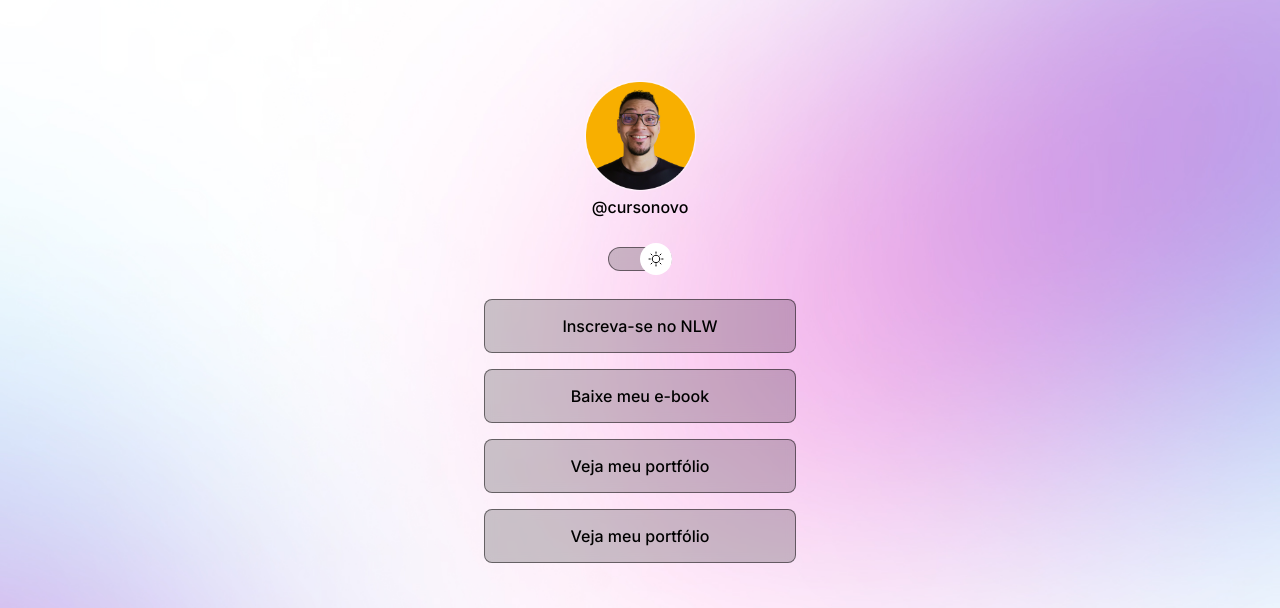
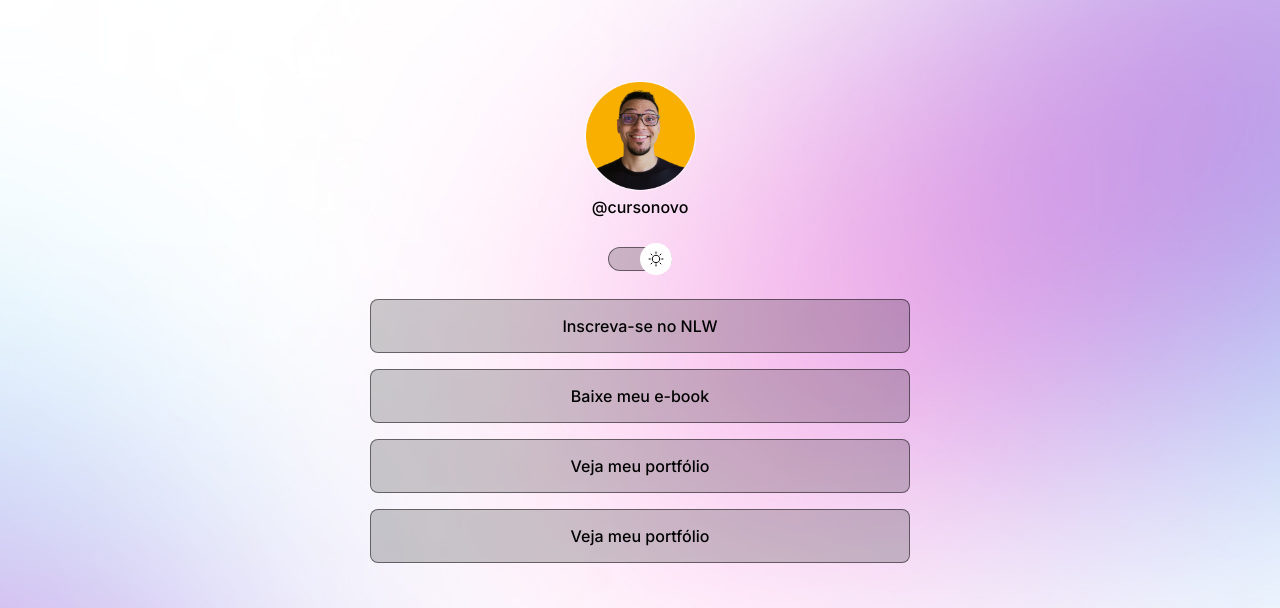
Before and after one commit to diegowagner/curso, a plain HTML site: page index.html in a window 1280 px wide. Shown: the top 608 px of the page. Drawn offline with nearby package versions, Linux system fonts and the light colour scheme.

Commit message:
initial commit

```diff
--- a/style.css
+++ b/style.css
@@ -30,7 +30,8 @@ body * {
 }
 
 #container {
-  width: 360px;
+  width: 100%;
+  max-width: 588px;
   margin: 56px auto 0;
   padding: 0 24px;
 }
@@ -62,7 +63,6 @@ body * {
   top: 50%;
   left: 0;
   transform: translateY(-50%);
-  transition: background 0.4s;
 }
 .light #switch button {
   right: 0;
```
Also changed, not shown: 1 other file.
